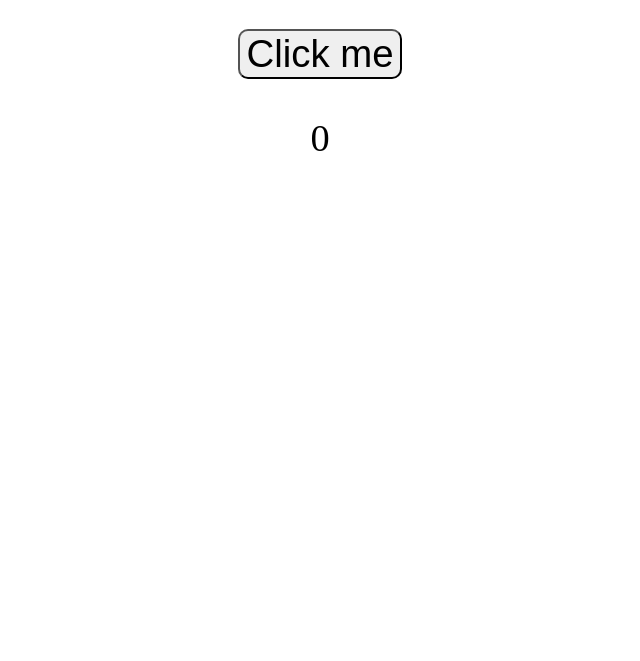
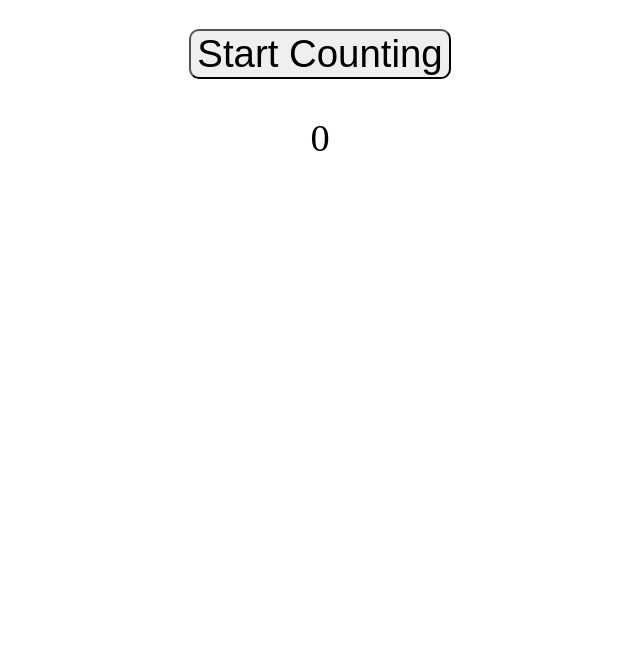
Before and after one commit to tjokic989/clickCounter, a plain HTML site: page index.html in a window 1280 px wide. Shown: the part 139-800 px from the top of the page, without its empty margins (320-960 px from the left). Drawn offline with Linux system fonts and the light colour scheme.

Commit message:
changed little of html

```diff
--- a/index.html
+++ b/index.html
@@ -10,7 +10,7 @@
 <body>
 
     <h1>Click counter</h1>
-    <button id="btn">Click me</button>
+    <button id="btn">Start Counting</button>
     <br>
     <span id="count">0</span>
 
```
